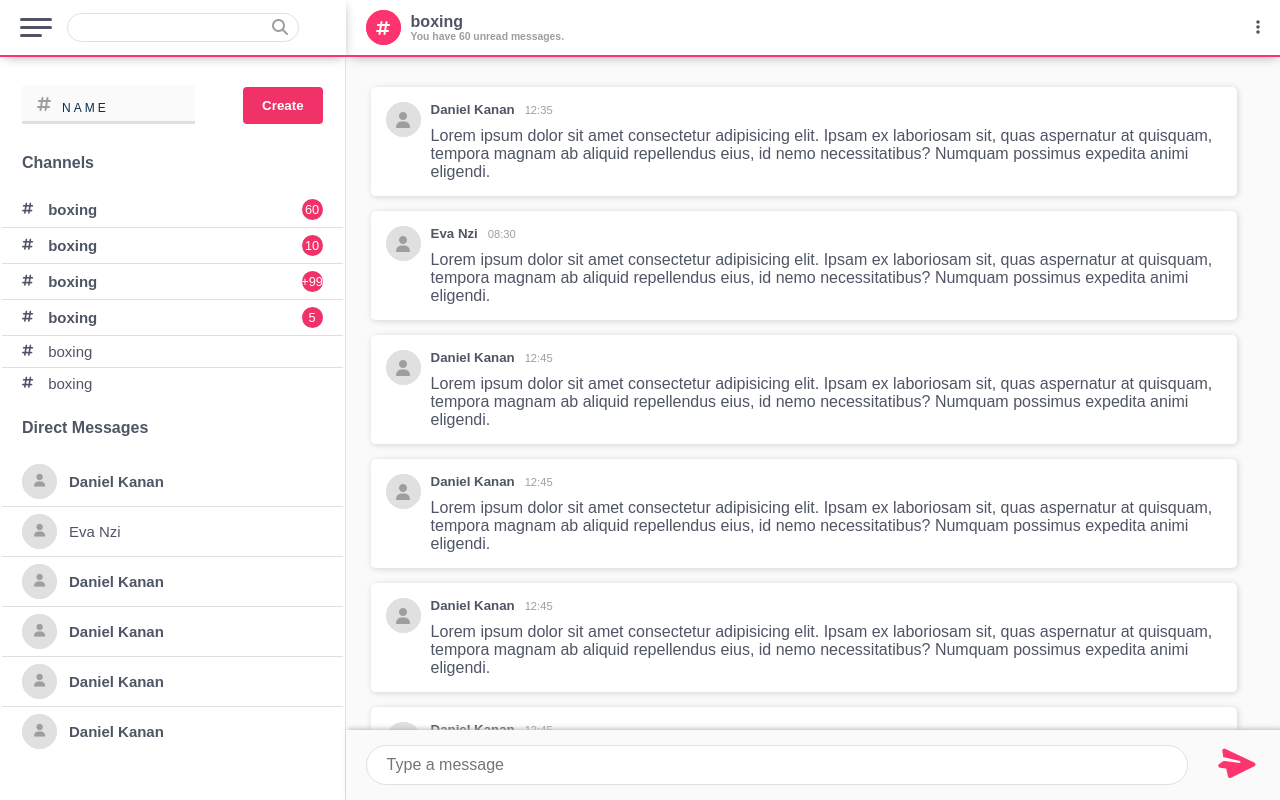
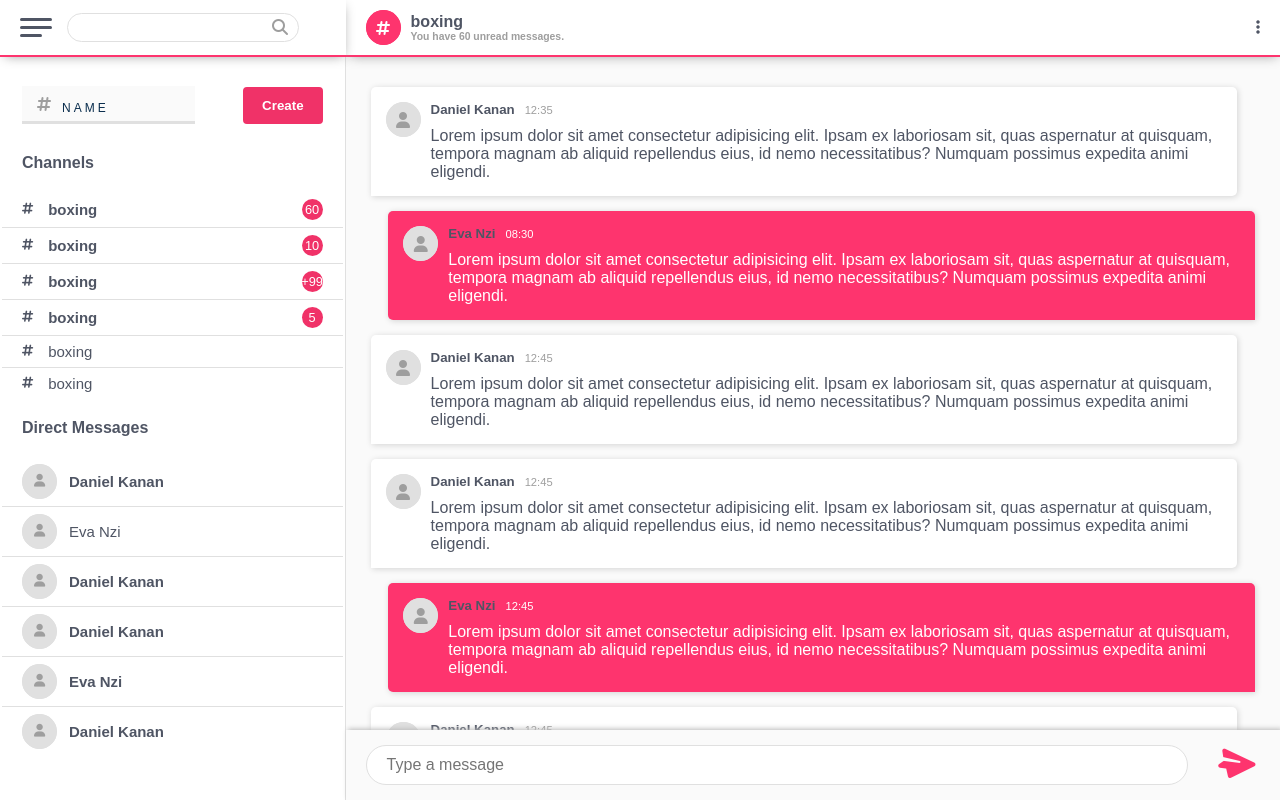
Before and after one commit to danielkanangila/web50-project2, a React (Create React App) app in the folder frontend/: page /user/channels/1 in a window 1280 px wide. Built offline with nearby package versions, Linux system fonts and the light colour scheme.

Commit message:
added style to dm

```diff
--- a/frontend/src/components/messages/MessageCard.js
+++ b/frontend/src/components/messages/MessageCard.js
@@ -6,13 +6,21 @@ import { getTimeFromStringDate } from "./../../utils";
 import colors from "../../config/colors";
 
 const MessageCard = ({ avatarUrl, username, message, createdAt, isDM }) => {
+  const user = { displayName: "Daniel Kanan" };
+
+  const getCardPosition = () => {
+    return user.displayName === username ? "left" : "right";
+  };
+
   return (
-    <Wrapper>
+    <Wrapper className={`message-card ` + getCardPosition()} isDM={isDM}>
       {!isDM && <ImageCircle url={avatarUrl} />}
       <div className="card-content-right">
         <div className="card-header">
-          <h5>{username}</h5>
-          <span>{getTimeFromStringDate(createdAt)}</span>
+          {!isDM && <h5>{username}</h5>}
+          <span className={isDM ? "dm-time" : "m-time"}>
+            {getTimeFromStringDate(createdAt)}
+          </span>
         </div>
         <div className="card-text-box">
           <p>{message}</p>
@@ -30,6 +38,7 @@ const Wrapper = styled.div`
   border-radius: 5px;
   box-shadow: 1px 1px 6px rgba(0, 0, 0, 0.155);
   width: 98%;
+  position: relative;
   .card {
     &-content-right {
     }
@@ -41,9 +50,41 @@ const Wrapper = styled.div`
         margin-left: 10px;
         font-size: 0.7rem;
         color: ${colors.gray};
+
+        &.dm-time {
+          margin-left: 0px;
+        }
       }
     }
   }
+
+  ${({ isDM }) =>
+    isDM
+      ? `
+    width: fit-content;
+    max-width: 90%;
+    border-radius: 20px;
+  `
+      : ``};
+  ${({ className }) =>
+    className.includes("right")
+      ? `
+      float: right;
+      border-bottom-right-radius: 0;
+      background-color: ${colors.primary};
+      div.card-header span,
+      div.card-text-box p {
+        color: ${colors.white};
+      }
+    `
+      : null};
+  ${({ className }) =>
+    className.includes("left")
+      ? `
+      left: 0;
+      border-bottom-left-radius: 0;
+    `
+      : null};
 `;
 
 export default MessageCard;
--- a/frontend/src/components/messages/MessageContainer.js
+++ b/frontend/src/components/messages/MessageContainer.js
@@ -4,7 +4,7 @@ import colors from "../../config/colors";
 import MessageInputBox from "./MessageInputBox";
 import MessageCard from "./MessageCard";
 
-const MessageContainer = ({ messages }) => {
+const MessageContainer = ({ messages, isDM = false }) => {
   const [messageInputBoxHeight, setMessageInputBoxHeight] = useState();
 
   return (
@@ -20,6 +20,7 @@ const MessageContainer = ({ messages }) => {
               username={message.from}
               message={message.body}
               createdAt={message.created_at}
+              isDM={isDM}
             />
           ))}
         </div>
--- a/frontend/src/devData.js/index.js
+++ b/frontend/src/devData.js/index.js
@@ -76,7 +76,7 @@ export const messages = [
   },
   {
     id: 5,
-    from: "Daniel Kanan",
+    from: "Eva Nzi",
     to: "Boxing",
     body:
       "Lorem ipsum dolor sit amet consectetur adipisicing elit. Ipsam ex laboriosam sit, quas aspernatur at quisquam, tempora magnam ab aliquid repellendus eius, id nemo necessitatibus? Numquam possimus expedita animi eligendi.",
@@ -87,8 +87,7 @@ export const messages = [
     id: 6,
     from: "Daniel Kanan",
     to: "Boxing",
-    body:
-      "Lorem ipsum dolor sit amet consectetur adipisicing elit. Ipsam ex laboriosam sit, quas aspernatur at quisquam, tempora magnam ab aliquid repellendus eius, id nemo necessitatibus? Numquam possimus expedita animi eligendi.",
+    body: "Lorem ipsum dolor sit ",
     read: false,
     created_at: "2020-06-06 12:45:50",
   },
--- a/frontend/src/pages/DMessage.js
+++ b/frontend/src/pages/DMessage.js
@@ -1,10 +1,10 @@
 import React, { useEffect } from "react";
+import { useParams, useLocation } from "react-router-dom";
 import styled from "styled-components";
 
 import { ImageCircle } from "../components";
 import { useToolbar } from "../hooks/useToolbar";
 import { messages } from "../devData.js/index.js";
-import { useParams, useLocation } from "react-router-dom";
 import { MessageContainer } from "../components/messages";
 import { useBottomNav } from "../hooks/useBottomNav";
 
@@ -32,12 +32,14 @@ const DMessage = () => {
     });
   };
   return (
-    <Wrapper>
-      <MessageContainer></MessageContainer>
+    <Wrapper className="dm-messages">
+      <MessageContainer messages={messages} isDM={true} />
     </Wrapper>
   );
 };
 
-const Wrapper = styled.div``;
+const Wrapper = styled.div`
+  width: 100%;
+`;
 
 export default DMessage;
```
